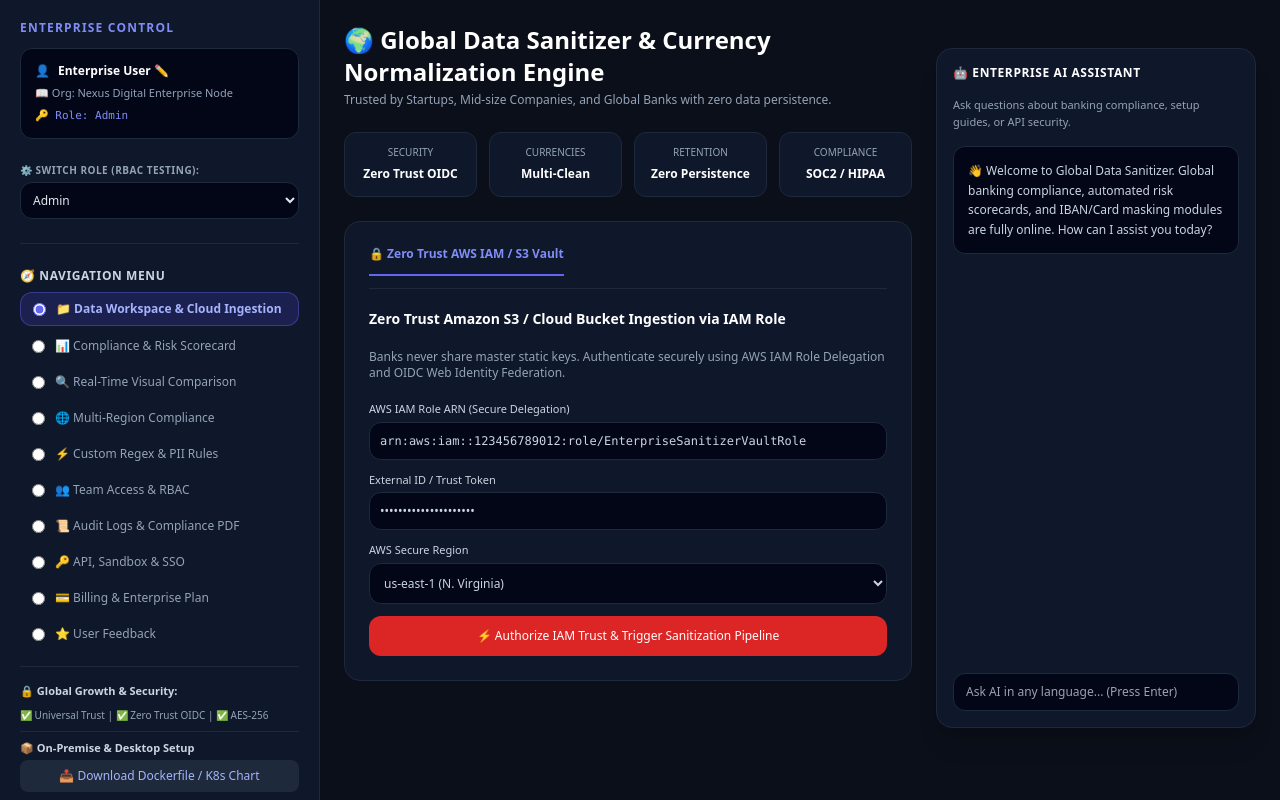
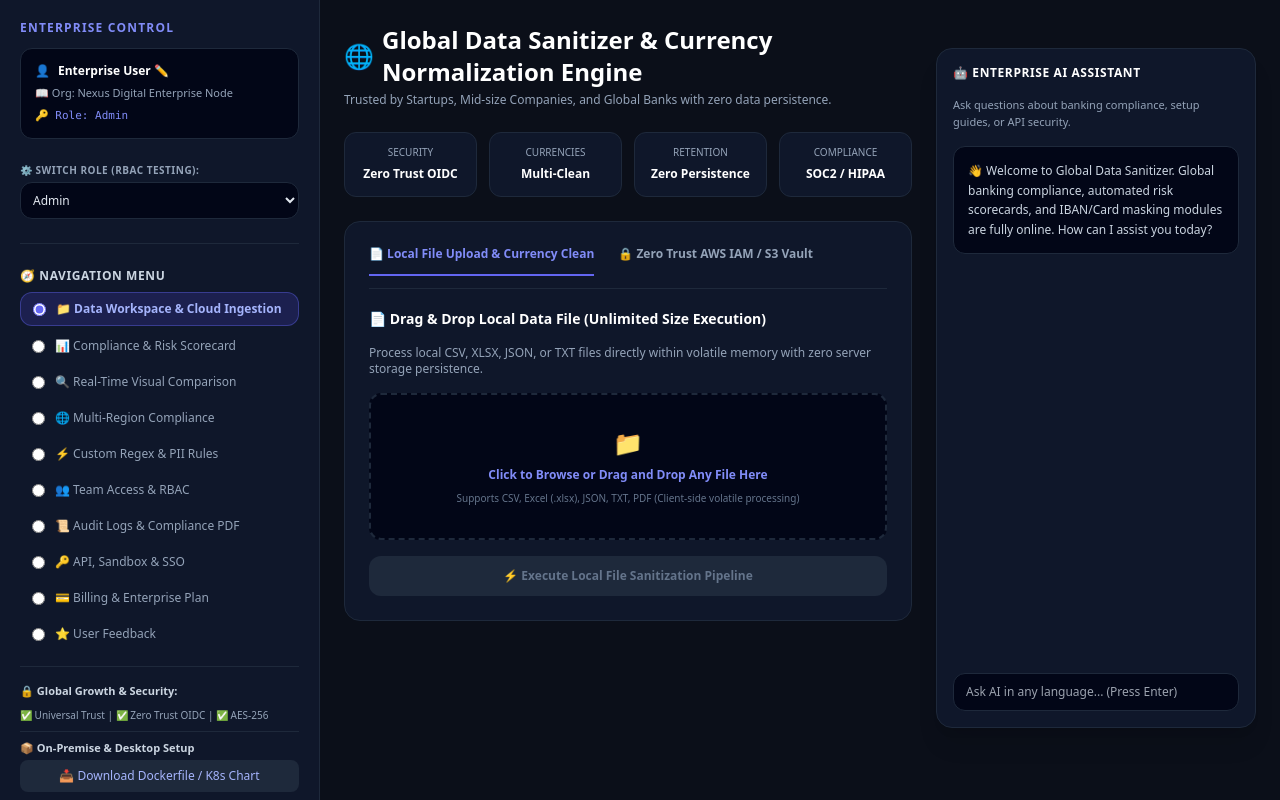
Before and after one commit to nabeehazaghumali-afk/global-data-sanitizer, a Next.js app: page / in a window 1280 px wide. Built offline with nearby package versions, Linux system fonts and the light colour scheme.

Commit message:
Update page.js

```diff
--- a/app/page.js
+++ b/app/page.js
@@ -17,6 +17,12 @@ function DashboardContent() {
   const [isEditingName, setIsEditingName] = useState(false);
   const [aiPrompt, setAiPrompt] = useState('');
   const [aiResponse, setAiResponse] = useState('👋 Welcome to Global Data Sanitizer. Global banking compliance, automated risk scorecards, and IBAN/Card masking modules are fully online. How can I assist you today?');
+
+  // Tab 0 Sub-tab & Local File state
+  const [activeIngestionTab, setActiveIngestionTab] = useState('local'); // 'local' | 'aws'
+  const [uploadedFile, setUploadedFile] = useState(null);
+  const [isFileProcessing, setIsFileProcessing] = useState(false);
+  const [fileResult, setFileResult] = useState(null);
 
   // Interactive states
   const [awsArn, setAwsArn] = useState('arn:aws:iam::123456789012:role/EnterpriseSanitizerVaultRole');
@@ -50,6 +56,28 @@ function DashboardContent() {
     { id: 8, title: "💳 Billing & Enterprise Plan" },
     { id: 9, title: "⭐ User Feedback" }
   ];
+
+  const handleFileUpload = (e) => {
+    const file = e.target.files[0];
+    if (file) {
+      setUploadedFile(file);
+      setFileResult(null);
+    }
+  };
+
+  const processLocalFile = () => {
+    if (!uploadedFile) return;
+    setIsFileProcessing(true);
+    setTimeout(() => {
+      setIsFileProcessing(false);
+      setFileResult({
+        name: uploadedFile.name,
+        size: `${(uploadedFile.size / (1024 * 1024)).toFixed(2)} MB`,
+        status: 'Zero-Trust In-Memory Sanitization Completed',
+        fields: ['AES-256 PII Anonymization', 'IBAN Masked', 'Multi-Currency Normalized']
+      });
+    }, 1200);
+  };
 
   const handleLiveSanitize = async () => {
     setIsProcessing(true);
@@ -176,11 +204,13 @@ function DashboardContent() {
       <main className="flex-1 p-6 overflow-y-auto flex gap-6">
         <div className="flex-1 space-y-6">
 
-          {/* TAB 0: DATA WORKSPACE */}
+          {/* TAB 0: DATA WORKSPACE & CLOUD INGESTION */}
           {activeTab === 0 && (
             <div className="space-y-6">
               <div>
-                <h2 className="text-2xl font-bold text-white">🌍 Global Data Sanitizer & Currency Normalization Engine</h2>
+                <h2 className="text-2xl font-bold text-white flex items-center gap-2">
+                  <span>🌐</span> Global Data Sanitizer & Currency Normalization Engine
+                </h2>
                 <p className="text-xs text-slate-400 mt-1">Trusted by Startups, Mid-size Companies, and Global Banks with zero data persistence.</p>
               </div>
 
@@ -192,10 +222,73 @@ function DashboardContent() {
               </div>
 
               <div className="bg-slate-900 border border-slate-800 p-6 rounded-2xl space-y-5">
-                <div className="border-b border-slate-800 pb-3 flex gap-4 text-xs font-bold text-indigo-400">
-                  <span className="border-b-2 border-indigo-500 pb-3 cursor-pointer">🔒 Zero Trust AWS IAM / S3 Vault</span>
+                {/* SUB TABS (STREAMLIT STYLE) */}
+                <div className="border-b border-slate-800 pb-3 flex gap-6 text-xs font-bold">
+                  <span
+                    onClick={() => setActiveIngestionTab('local')}
+                    className={`cursor-pointer pb-3 transition border-b-2 ${
+                      activeIngestionTab === 'local' ? 'border-indigo-500 text-indigo-400 font-bold' : 'border-transparent text-slate-400 hover:text-slate-200'
+                    }`}
+                  >
+                    📄 Local File Upload & Currency Clean
+                  </span>
+                  <span
+                    onClick={() => setActiveIngestionTab('aws')}
+                    className={`cursor-pointer pb-3 transition border-b-2 ${
+                      activeIngestionTab === 'aws' ? 'border-indigo-500 text-indigo-400 font-bold' : 'border-transparent text-slate-400 hover:text-slate-200'
+                    }`}
+                  >
+                    🔒 Zero Trust AWS IAM / S3 Vault
+                  </span>
                 </div>
 
+                {/* SUB TAB: LOCAL FILE UPLOAD */}
+                {activeIngestionTab === 'local' && (
+                  <div className="space-y-4">
+                    <h3 className="text-sm font-bold text-white">📄 Drag & Drop Local Data File (Unlimited Size Execution)</h3>
+                    <p className="text-xs text-slate-400">Process local CSV, XLSX, JSON, or TXT files directly within volatile memory with zero server storage persistence.</p>
+
+                    <div className="border-2 border-dashed border-slate-800 bg-slate-950 p-8 rounded-xl text-center hover:border-indigo-500/50 transition">
+                      <input type="file" id="local-file-input" onChange={handleFileUpload} className="hidden" accept=".csv,.xlsx,.json,.txt,.pdf" />
+                      <label htmlFor="local-file-input" className="cursor-pointer space-y-2 block">
+                        <div className="text-2xl">📁</div>
+                        <div className="text-xs font-bold text-indigo-400">
+                          {uploadedFile ? `Selected File: ${uploadedFile.name}` : 'Click to Browse or Drag and Drop Any File Here'}
+                        </div>
+                        <div className="text-[10px] text-slate-500">Supports CSV, Excel (.xlsx), JSON, TXT, PDF (Client-side volatile processing)</div>
+                      </label>
+                    </div>
+
+                    <button
+                      onClick={processLocalFile}
+                      disabled={!uploadedFile || isFileProcessing}
+                      className={`w-full py-3 font-semibold text-xs rounded-xl transition ${
+                        uploadedFile
+                          ? 'bg-emerald-600 hover:bg-emerald-500 text-white cursor-pointer'
+                          : 'bg-slate-800 text-slate-500 cursor-not-allowed'
+                      }`}
+                    >
+                      {isFileProcessing ? 'Processing Local In-Memory Pipeline...' : '⚡ Execute Local File Sanitization Pipeline'}
+                    </button>
+
+                    {fileResult && (
+                      <div className="bg-slate-950 border border-emerald-500/40 p-4 rounded-xl text-xs space-y-1.5">
+                        <div className="text-emerald-400 font-bold flex items-center gap-1.5">
+                          <span>✅</span> {fileResult.status}
+                        </div>
+                        <div className="text-slate-300"><strong>File Name:</strong> {fileResult.name}</div>
+                        <div className="text-slate-300"><strong>File Size:</strong> {fileResult.size}</div>
+                        <div className="text-slate-400 text-[11px] pt-1">
+                          <strong>Applied Transformations:</strong> {fileResult.fields.join(', ')}
+                        </div>
+                      </div>
+                    )}
+                  </div>
+                )}
+
+                {/* SUB TAB: AWS S3 CLOUD INGESTION */}
+                {activeIngestionTab === 'aws' && (
+                  <div className="space-y-4">
                     <h3 className="text-sm font-bold text-white">Zero Trust Amazon S3 / Cloud Bucket Ingestion via IAM Role</h3>
                     <p className="text-xs text-slate-400">Banks never share master static keys. Authenticate securely using AWS IAM Role Delegation and OIDC Web Identity Federation.</p>
 
@@ -220,6 +313,8 @@ function DashboardContent() {
                         ⚡ Authorize IAM Trust & Trigger Sanitization Pipeline
                       </button>
                     </div>
+                  </div>
+                )}
               </div>
             </div>
           )}
```
Lines whose indentation alone changed are shown as unchanged.
